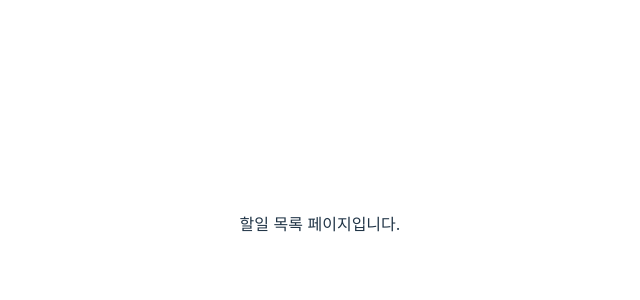
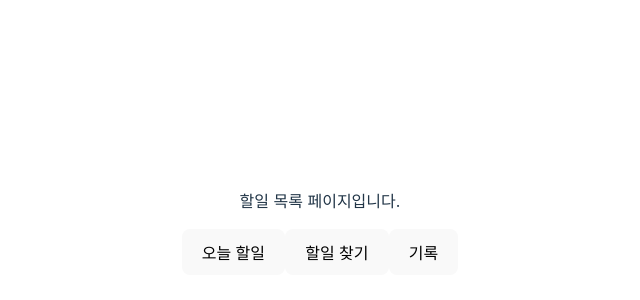
Before and after one commit to Tickley-Team/Tickley, a React (Vite) app: page /todos in a window 1280 px wide. Shown: the part 176-476 px from the top of the page, without its empty margins (320-960 px from the left). Built offline with nearby package versions, Linux system fonts and the light colour scheme.

Commit message:
🔨 #18 update: 라우팅 경로를 업데이트 하라

```diff
--- a/src/pages/SurveySpareTime/index.tsx
+++ b/src/pages/SurveySpareTime/index.tsx
@@ -5,7 +5,7 @@ import { useSpareTimeStore } from '../stores/spareTimeStore'
 const SurveySpareTime = () => {
   const navigate = useNavigate()
   const handleClickButton = useCallback(() => {
-    navigate('/todos-find')
+    navigate('/todos/find')
   }, [])
   return (
     <>
--- a/src/pages/Todos.tsx
+++ b/src/pages/Todos.tsx
@@ -1,5 +1,22 @@
+import { Link } from "react-router";
+
 const Todos = () => {
-  return <div>할일 목록 페이지입니다.</div>
+  return (
+    <div>
+      <p>할일 목록 페이지입니다.</p>
+      <div>
+        <Link to="/todos">
+          <button>오늘 할일</button>
+        </Link>
+        <Link to="/todos/find">
+          <button>할일 찾기</button>
+        </Link>
+        <Link to="/todos/memory">
+          <button>기록</button>
+        </Link>
+      </div>
+    </div>
+  );
 }
 
 export default Todos
--- a/src/pages/TodosFind.tsx
+++ b/src/pages/TodosFind.tsx
@@ -1,5 +1,22 @@
+import { Link } from "react-router";
+
 const TodosFind = () => {
-  return <div>할일 찾기 페이지입니다.</div>
+  return (
+    <div>
+      <p>할일 찾기 페이지입니다.</p>
+      <div>
+        <Link to="/todos">
+          <button>오늘 할일</button>
+        </Link>
+        <Link to="/todos/find">
+          <button>할일 찾기</button>
+        </Link>
+        <Link to="/todos/memory">
+          <button>기록</button>
+        </Link>
+      </div>
+    </div>
+  );
 }
 
 export default TodosFind
```
